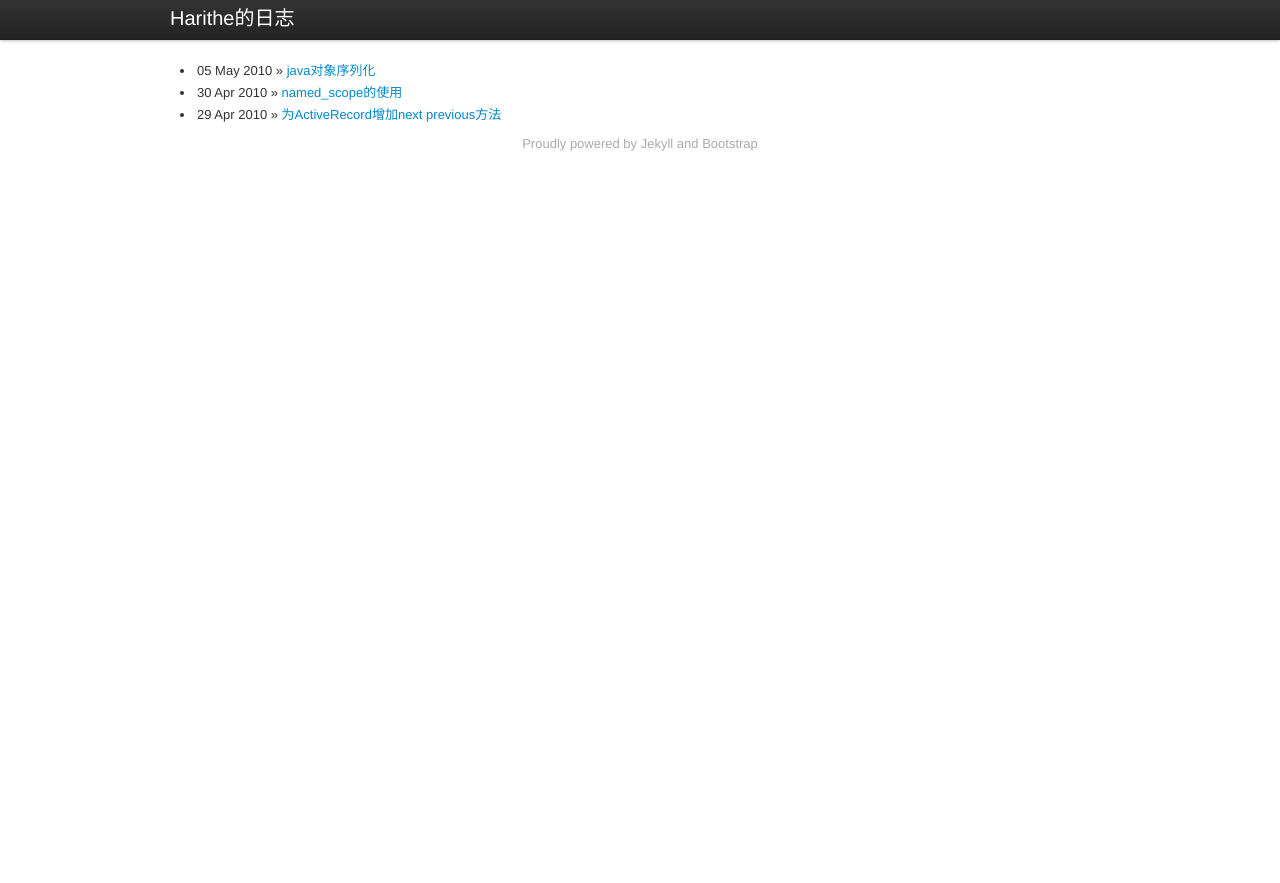
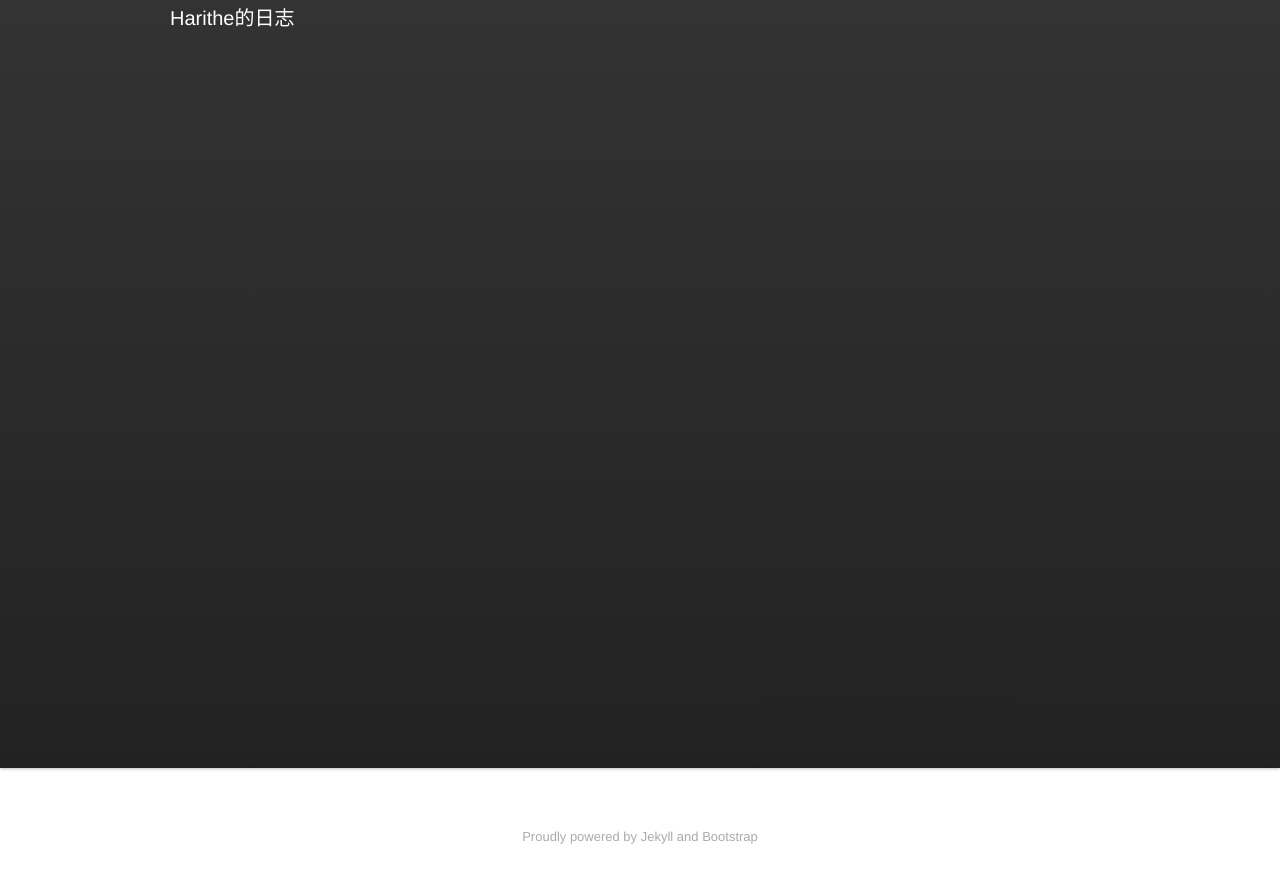
Before and after one commit to harithe/harithe.github.com, a Jekyll site: the page built from index.html, in a window 1280 px wide. Shown: the top 883 px of the page. Built offline with Jekyll 4.4.1, drawn with Linux system fonts in a browser that asks for light colours; Markdown is read by kramdown in place of the engine named in the settings.

Commit message:
Update css/style.css

```diff
--- a/css/style.css
+++ b/css/style.css
@@ -8,7 +8,9 @@ code{padding:2px 4px;color:#d14;background-color:#f7f7f9;border:1px solid #e1e1e
 pre{display:block;padding:8.5px;margin:0 0 9px;font-size:12.025px;line-height:18px;background-color: #423733;;border:1px solid #ccc;border:1px solid rgba(0, 0, 0, 0.15);-webkit-border-radius:4px;-moz-border-radius:4px;border-radius:4px;white-space:pre;white-space:pre-wrap;word-break:break-all;word-wrap:break-word;}pre.prettyprint{margin-bottom:18px;}
 pre code{padding:0;color:inherit;background-color:transparent;border:0;}
 .pre-scrollable{max-height:340px;overflow-y:scroll;}
-
+.container {
+	min-height: 768px;
+}
 footer {
 	margin: 0 auto;
 	color: #aaa;
```
